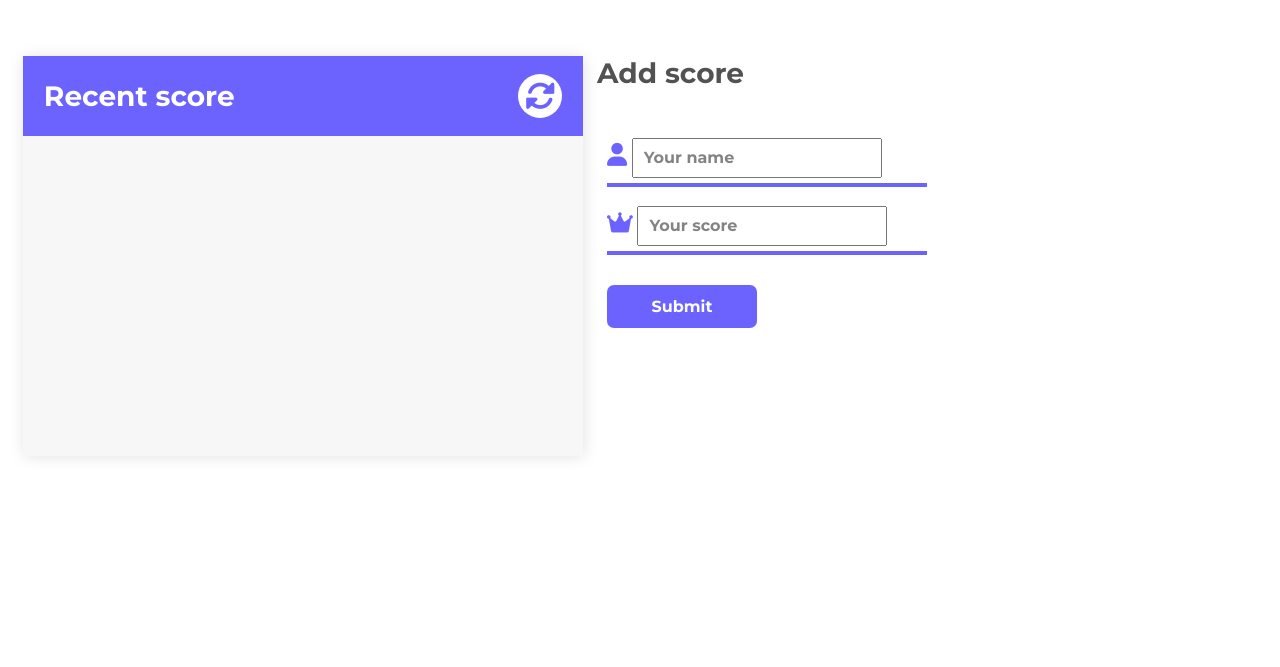
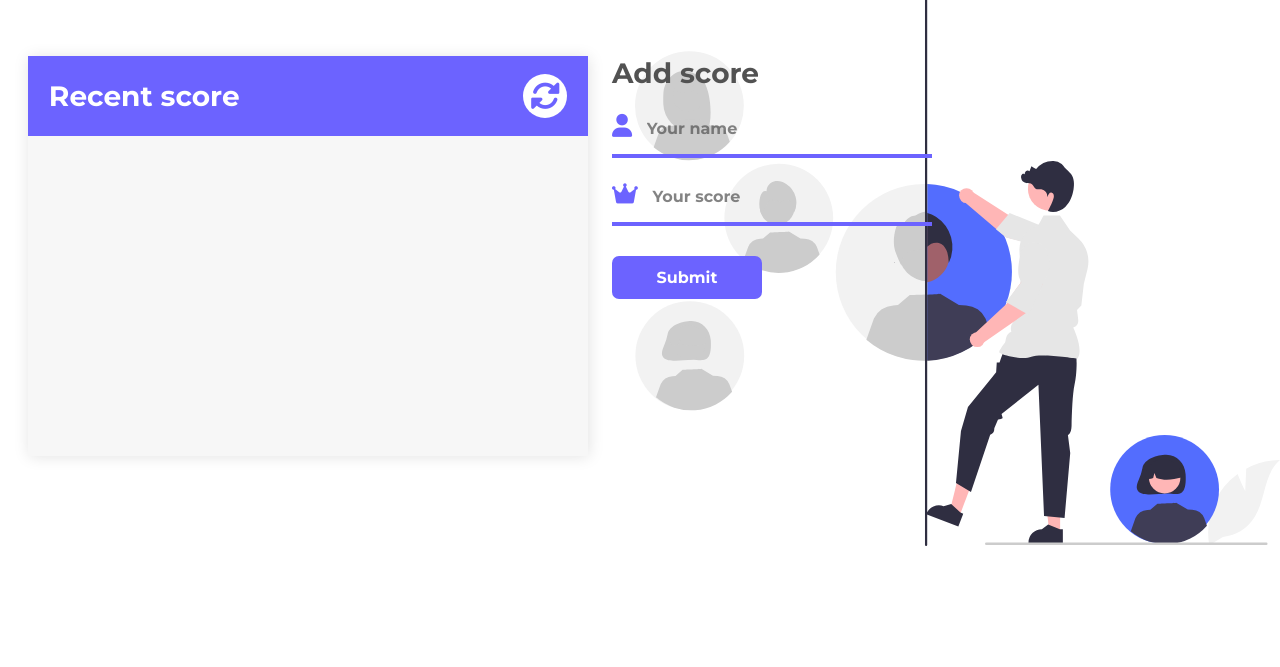
Before and after one commit to omarbabou/Leaderboard, a website built with webpack: page src/index.html in a window 1280 px wide. Shown: the part 133-800 px from the top of the page. Built offline with nearby package versions, Linux system fonts and the light colour scheme; no server answers.

Commit message:
Add styles to the body of leaderboard

```diff
--- a/src/css/index.css
+++ b/src/css/index.css
@@ -12,7 +12,10 @@ body {
   display: flex;
   flex-direction: column;
   height: 100vh;
-  background-image: url('../graphics/undraw.svg') no repeat right;
+  background-image: url('../graphics/undraw.svg');
+  background-size: fill;
+  background-repeat: no-repeat;
+  background-position: right 0 top 115px;
 }
 
 h1 {
@@ -110,12 +113,9 @@ h3 {
 }
 
 .score-form form {
-  height: 40px;
-  margin-top: 1.2rem;
-  padding: 10px;
-  border: none;
-  outline: none;
-  background-color: transparent;
+  display: flex;
+  flex-direction: column;
+  justify-content: space-between;
 }
 
 .score-form form input {
@@ -123,6 +123,9 @@ h3 {
   height: 40px;
   margin-top: 1.2rem;
   padding: 10px;
+  border: none;
+  outline: none;
+  background-color: transparent;
 }
 
 .score-input,
```
Also changed, not shown: dist/96cbd5fbe20531dced61.svg (added), dist/index.html, dist/main.js.
